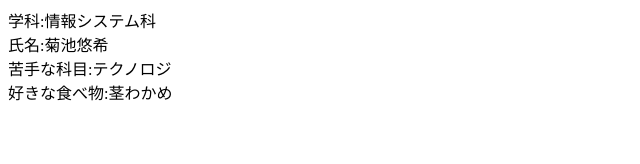
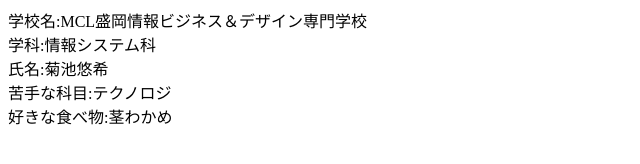
Before and after one commit to SasakiHana/branch-test, a plain HTML site: page profile_B.html in a window 1280 px wide. Shown: the whole page, without its empty margins (0-640 px from the left). Drawn offline with Linux system fonts and the light colour scheme.

Commit message:
学校名の追加

```diff
--- a/profile_B.html
+++ b/profile_B.html
@@ -6,6 +6,7 @@
     <title>Document</title>
 </head>
 <body>
+	学校名:MCL盛岡情報ビジネス＆デザイン専門学校<br>
 	学科:情報システム科<br>
 	氏名:菊池悠希<br>
 	苦手な科目:テクノロジ<br>
```
